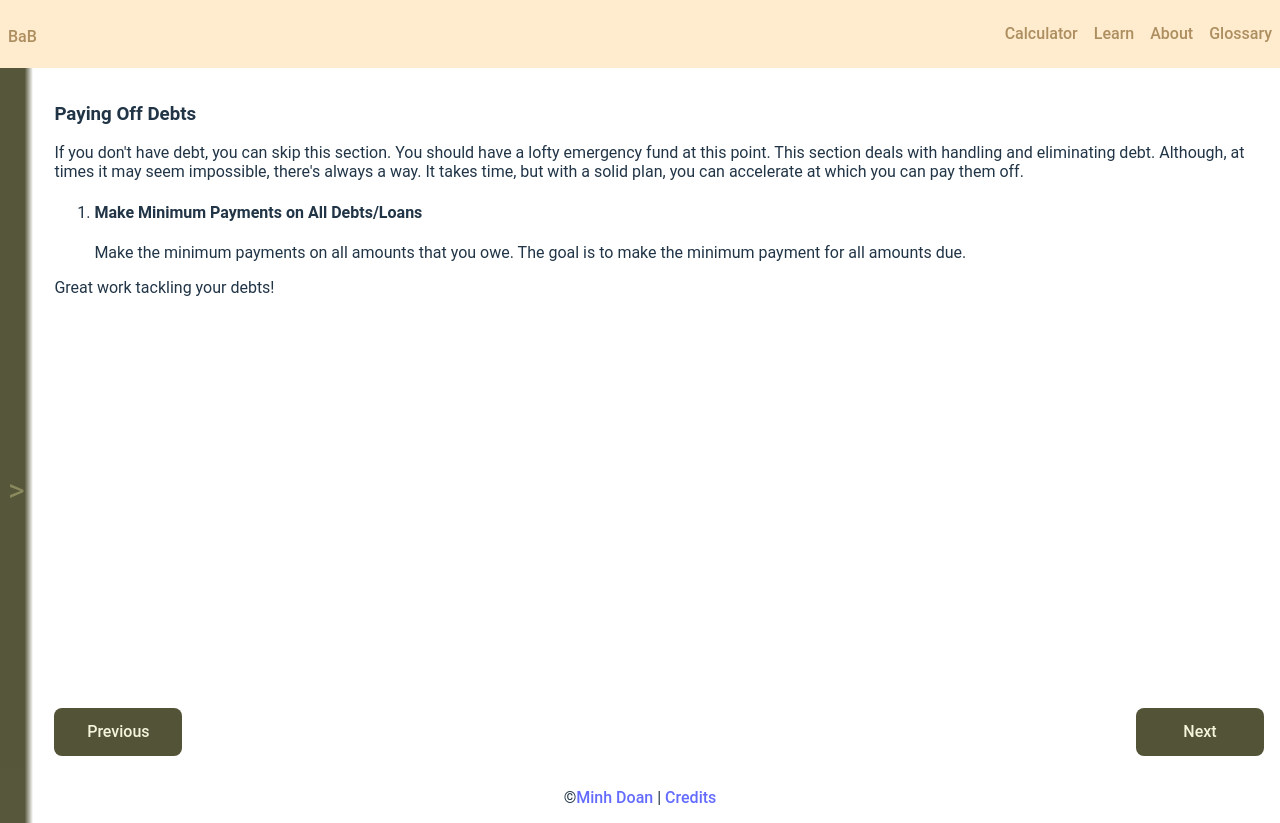
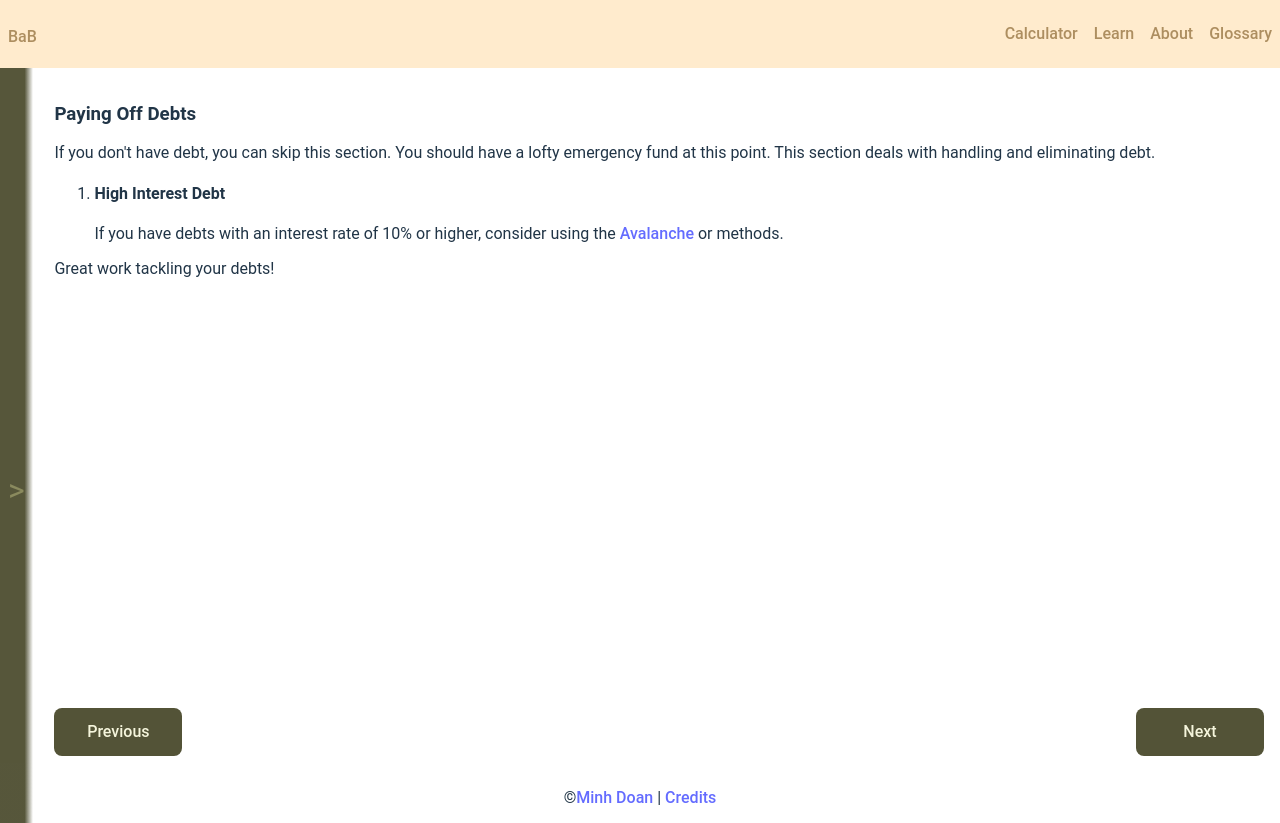
Before and after one commit to doanaminh/build-a-budget, a React (Vite) app in the folder client/: page /learn-debt in a window 1280 px wide. Built offline with nearby package versions, Linux system fonts and the light colour scheme; a web font is replaced by a local one.

Commit message:
adding a Terms object to Term component

```diff
--- a/client/src/components/Term.tsx
+++ b/client/src/components/Term.tsx
@@ -1,5 +1,10 @@
 import { useState } from "react";
 import "./Term.css"
+
+export const Terms = {
+    budget: 'A financial plan. A visual representation of where your money is coming in and going out.',
+
+}
 
 
 interface Props {
--- a/client/src/pages/learn/Learn-Debt.tsx
+++ b/client/src/pages/learn/Learn-Debt.tsx
@@ -1,6 +1,7 @@
 import Button from "../../components/Button";
 import { useNavigate } from "react-router-dom";
 import Sidebar from "../../components/Sidebar";
+import Term from "../../components/Term";
 
 export default function () {
 
@@ -15,12 +16,21 @@ export default function () {
                 <section className="body">
                     <article>
                         <h3>Paying Off Debts</h3>
-                        <p>If you don't have debt, you can skip this section. You should have a lofty emergency fund at this point. This section deals with handling and eliminating debt. Although, at times it may seem impossible, there's always a way. It takes time, but with a solid plan, you can accelerate at which you can pay them off.</p>
+                        <p>If you don't have debt, you can skip this section. You should have a lofty emergency fund at this point. This section deals with handling and eliminating debt.</p>
                         <article>
                             <ol>
                                 <li>
-                                    <h4>Make Minimum Payments on All Debts/Loans</h4>
-                                    <p>Make the minimum payments on all amounts that you owe. The goal is to make the minimum payment for all amounts due.</p>
+                                    <h4>High Interest Debt</h4>
+                                    <p>If you have debts with an interest rate of 10% or higher, consider using the{' '}
+                                    <Term
+                                    term="Avalanche"
+                                    definition=""
+                                    />{' '} or
+                                    <Term
+                                    term=""
+                                    definition="Snowball"
+                                    />{' '} methods.
+                                    </p>
                                 </li>
                             </ol>
                         </article>
```
Also changed, not shown: client/todo.txt.
